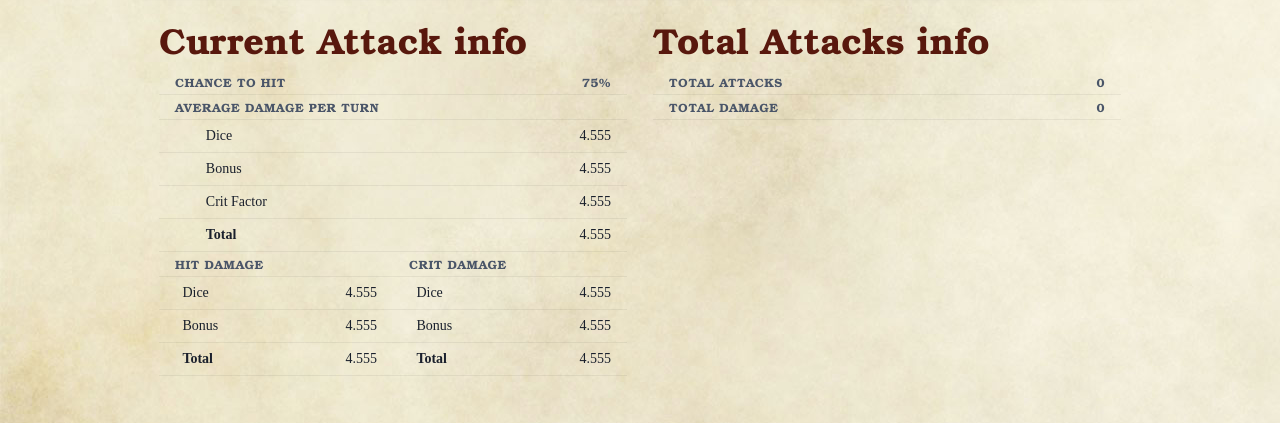
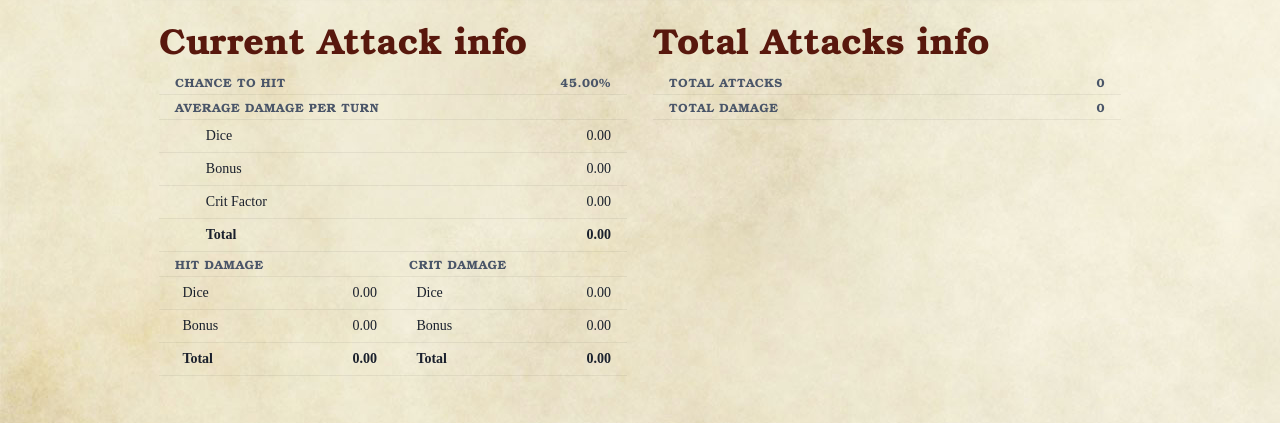
Before and after one commit to vzsoares/DnD-dpr-Calculator, a Next.js app: page / in a window 1280 px wide. Shown: the part 374-797 px from the top of the page. Built offline with nearby package versions, Linux system fonts and the light colour scheme.

Commit message:
update content table

```diff
--- a/packages/components/AttackListItem.js
+++ b/packages/components/AttackListItem.js
@@ -1,4 +1,4 @@
-import { Grid, GridItem, Container, Flex, Button } from "@chakra-ui/react";
+import { Container, Flex, Button, Box } from "@chakra-ui/react";
 
 export default function AttackItem({
   props: { e, startEditingAttack, editingIndex, deleteAttack },
@@ -6,7 +6,7 @@ export default function AttackItem({
   return (
     <Flex maxW='350px'>
       <Container>{e[0].name || "Nameless Attack"}</Container>
-      <Container>
+      <Box>
         {e[1].totalAttackDamage}{" "}
         <Button
           maxH={"20px"}
@@ -18,7 +18,7 @@ export default function AttackItem({
         >
           {editingIndex === e[0].id ? "Delete" : "Edit"}
         </Button>
-      </Container>
+      </Box>
     </Flex>
   );
 }
--- a/packages/components/CurrentAttackTable.js
+++ b/packages/components/CurrentAttackTable.js
@@ -8,7 +8,7 @@ import {
   Td,
   TableContainer,
 } from "@chakra-ui/react";
-export default function CurrentAttackTable({ props: { value } }) {
+export default function CurrentAttackTable({ props: { displayedAttackInfo } }) {
   return (
     <>
       <TableContainer>
@@ -16,7 +16,9 @@ export default function CurrentAttackTable({ props: { value } }) {
           <Thead>
             <Tr>
               <Th>Chance To Hit</Th>
-              <Th isNumeric>75%</Th>
+              <Th isNumeric fontWeight='bold'>{`${(
+                displayedAttackInfo?.chanceToHit * 100
+              ).toFixed(2)}%`}</Th>
             </Tr>
           </Thead>
           <Tbody>
@@ -26,21 +28,23 @@ export default function CurrentAttackTable({ props: { value } }) {
             </Tr>
             <Tr>
               <Td pl='10%'>Dice</Td>
-              <Td isNumeric>4.555</Td>
+              <Td isNumeric>{displayedAttackInfo?.dpt.dice}</Td>
             </Tr>
             <Tr>
               <Td pl='10%'>Bonus</Td>
-              <Td isNumeric>4.555</Td>
+              <Td isNumeric>{displayedAttackInfo?.dpt.bonus}</Td>
             </Tr>
             <Tr>
               <Td pl='10%'>Crit Factor</Td>
-              <Td isNumeric>4.555</Td>
+              <Td isNumeric>{displayedAttackInfo?.dpt.critFactor}</Td>
             </Tr>
             <Tr>
               <Td fontWeight='bold' pl='10%'>
                 Total
               </Td>
-              <Td isNumeric>4.555</Td>
+              <Td isNumeric fontWeight='bold'>
+                {displayedAttackInfo?.dpt.total}
+              </Td>
             </Tr>
           </Tbody>
         </Table>
@@ -53,17 +57,19 @@ export default function CurrentAttackTable({ props: { value } }) {
               </Tr>
               <Tr>
                 <Td pl='10%'>Dice</Td>
-                <Td isNumeric>4.555</Td>
+                <Td isNumeric>{displayedAttackInfo?.nHit.dice}</Td>
               </Tr>
               <Tr>
                 <Td pl='10%'>Bonus</Td>
-                <Td isNumeric>4.555</Td>
+                <Td isNumeric>{displayedAttackInfo?.nHit.bonus}</Td>
               </Tr>
               <Tr>
                 <Td fontWeight='bold' pl='10%'>
                   Total
                 </Td>
-                <Td isNumeric>4.555</Td>
+                <Td isNumeric fontWeight='bold'>
+                  {displayedAttackInfo?.nHit.total}
+                </Td>
               </Tr>
             </Tbody>
           </Table>
@@ -75,17 +81,19 @@ export default function CurrentAttackTable({ props: { value } }) {
               </Tr>
               <Tr>
                 <Td pl='10%'>Dice</Td>
-                <Td isNumeric>4.555</Td>
+                <Td isNumeric>{displayedAttackInfo?.cHit.dice}</Td>
               </Tr>
               <Tr>
                 <Td pl='10%'>Bonus</Td>
-                <Td isNumeric>4.555</Td>
+                <Td isNumeric>{displayedAttackInfo?.cHit.bonus}</Td>
               </Tr>
               <Tr>
                 <Td fontWeight='bold' pl='10%'>
                   Total
                 </Td>
-                <Td isNumeric>4.555</Td>
+                <Td isNumeric fontWeight='bold'>
+                  {displayedAttackInfo?.cHit.total}
+                </Td>
               </Tr>
             </Tbody>
           </Table>
--- a/packages/data/DPRCalculator.ts
+++ b/packages/data/DPRCalculator.ts
@@ -146,7 +146,7 @@ export default class Attack {
 
     // instantiate DiceSet object
     let crit_diceset = new DiceSet(tempcritdice);
-    return crit_diceset.getAverageRolls();
+    return crit_diceset.getAverageTotal();
   }
 
   // Returns the average damage from dice only ACCOUNTING FOR CHANCE TO HIT.
@@ -235,6 +235,13 @@ export default class Attack {
   getDPR() {
     return (
       this.getDiceDPR() + this.getDmgBonusDPR() + this.getAverageCritFactorDMG()
+    );
+  }
+  p_hit() {
+    return p_hit(
+      this.target_AC,
+      this.getEffectiveAttackBonus(),
+      this.advantage_modifier
     );
   }
 }
@@ -357,7 +364,7 @@ function p_save(DC: number, B: number, M = 1) {
 // given the target's armor class, the attacker's attack bonus,
 // and the attack's advantage modifier respectively.
 // use M = 0 for disadvantage, 1 for standard, 2 for advantage, 3 for elven accuracy.
-function p_hit(A: number, B: number, M = 1): number {
+export function p_hit(A: number, B: number, M = 1): number {
   if (A >= B + 20) {
     return M < 1 ? 0.05 ** 2 : 1 - (1 - 0.05) ** M;
   } else if (A <= B + 2) {
--- a/packages/features/calculatorContext.tsx
+++ b/packages/features/calculatorContext.tsx
@@ -11,7 +11,7 @@ import React, {
 import { ClassStates, attackResults, SavedAttackData } from "../types";
 
 // @ts-ignore
-import DPRCalculator from "../data/DPRCalculator.ts";
+import DPRCalculator, { p_hit } from "../data/DPRCalculator.ts";
 // @ts-ignore
 import inputsReducer, { initialState } from "./DPRCalculatorReducer.ts";
 
@@ -26,6 +26,7 @@ function CalculatorContextProvider({ children }) {
   const [attacksList, setAttacksList] = useState([]);
   const [editingIndex, setEditingIndex] = useState("");
   //effects
+
   useEffect(() => {
     setCurrentAttackData(
       new DPRCalculator(
@@ -44,12 +45,23 @@ function CalculatorContextProvider({ children }) {
 
   useEffect(() => {
     setDisplayedAttackInfo({
-      damageFromDice: currentAttackData?.getDiceDPR().toFixed(2),
-      damageFromBonus: currentAttackData?.getDmgBonusDPR().toFixed(2),
-      damageFromCritFactor: currentAttackData
-        ?.getAverageCritFactorDMG()
-        .toFixed(2),
-      totalAttackDamage: currentAttackData?.getDPR().toFixed(2),
+      chanceToHit: currentAttackData?.p_hit(),
+      dpt: {
+        dice: currentAttackData?.getDiceDPR().toFixed(2),
+        bonus: currentAttackData?.getDmgBonusDPR().toFixed(2),
+        critFactor: currentAttackData?.getAverageCritFactorDMG().toFixed(2),
+        total: currentAttackData?.getDPR().toFixed(2),
+      },
+      nHit: {
+        dice: currentAttackData?.getAverageDiceDMG().toFixed(2),
+        bonus: currentAttackData?.getEffectiveDamageBonus().toFixed(2),
+        total: currentAttackData?.getAverageDMG().toFixed(2),
+      },
+      cHit: {
+        dice: currentAttackData?.getAverageCritDiceDMG().toFixed(2),
+        bonus: currentAttackData?.getEffectiveDamageBonus().toFixed(2),
+        total: currentAttackData?.getAverageCriticalDMG().toFixed(2),
+      },
     });
   }, [currentAttackData]);
 
--- a/packages/sections/AttacksDataSection.js
+++ b/packages/sections/AttacksDataSection.js
@@ -9,7 +9,7 @@ export default function AttackSection() {
   const numberOfAttacks = attacksList.length;
 
   const totalAttackDamage = attacksList.reduce((e, a) => {
-    return e + Number(a[1].totalAttackDamage);
+    return e + Number(a[1].dpt.total);
   }, 0);
 
   return (
@@ -18,7 +18,7 @@ export default function AttackSection() {
         <Heading mb='0.5rem'>Current Attack info</Heading>
         <CurrentAttackTable
           props={{
-            value: { displayedAttackInfo },
+            displayedAttackInfo,
           }}
         />
       </Flex>
--- a/packages/sections/AttacksListSection.js
+++ b/packages/sections/AttacksListSection.js
@@ -7,7 +7,7 @@ export default function AttacksListSection() {
   const { attacksList, startEditingAttack, editingIndex, deleteAttack } =
     useCalculatorContext();
   return (
-    <Flex wrap='wrap' justifyContent='space-between'>
+    <Flex wrap='wrap' justifyContent='space-between' gap='1'>
       {attacksList.map((e, i) => {
         return (
           <AttackListItem
```
